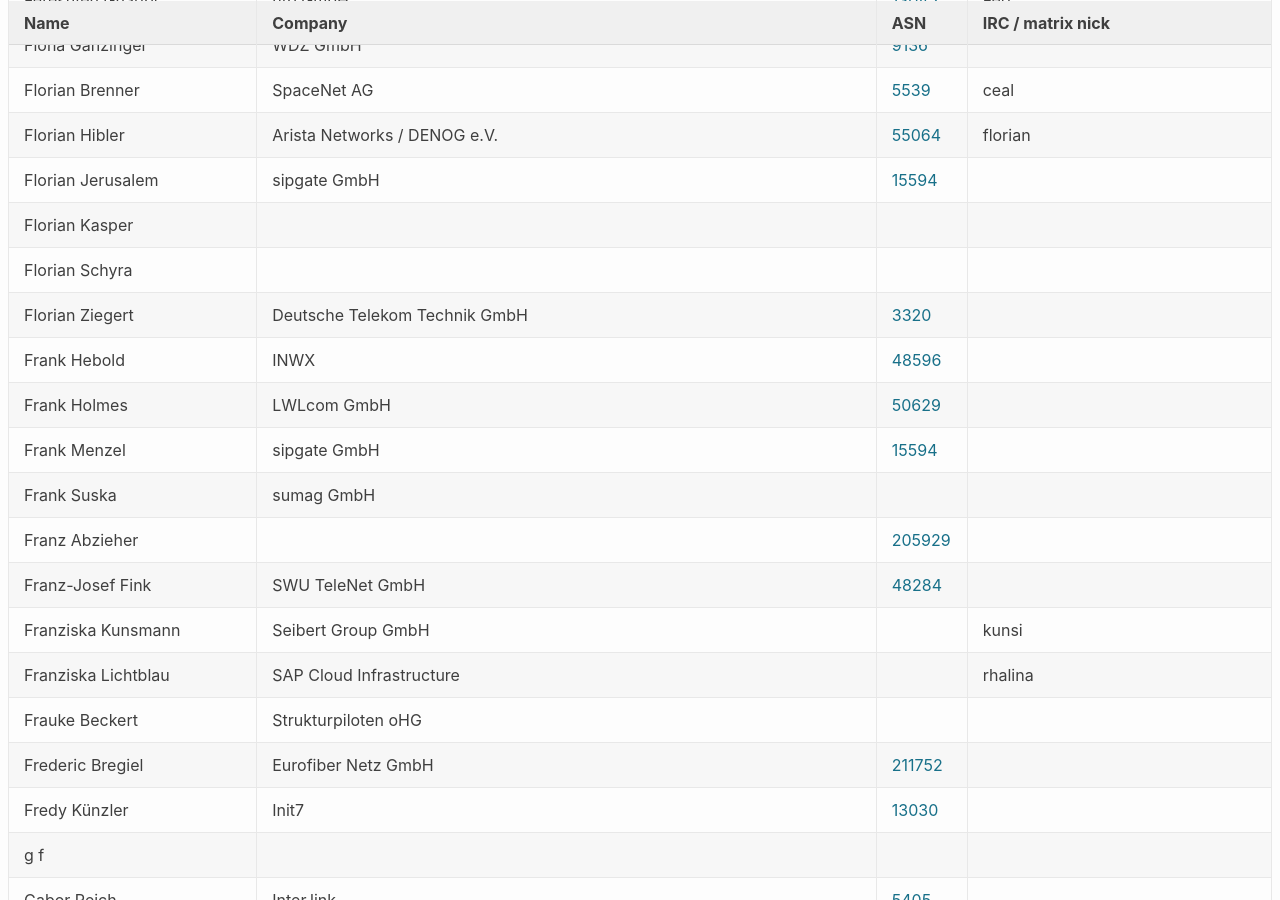
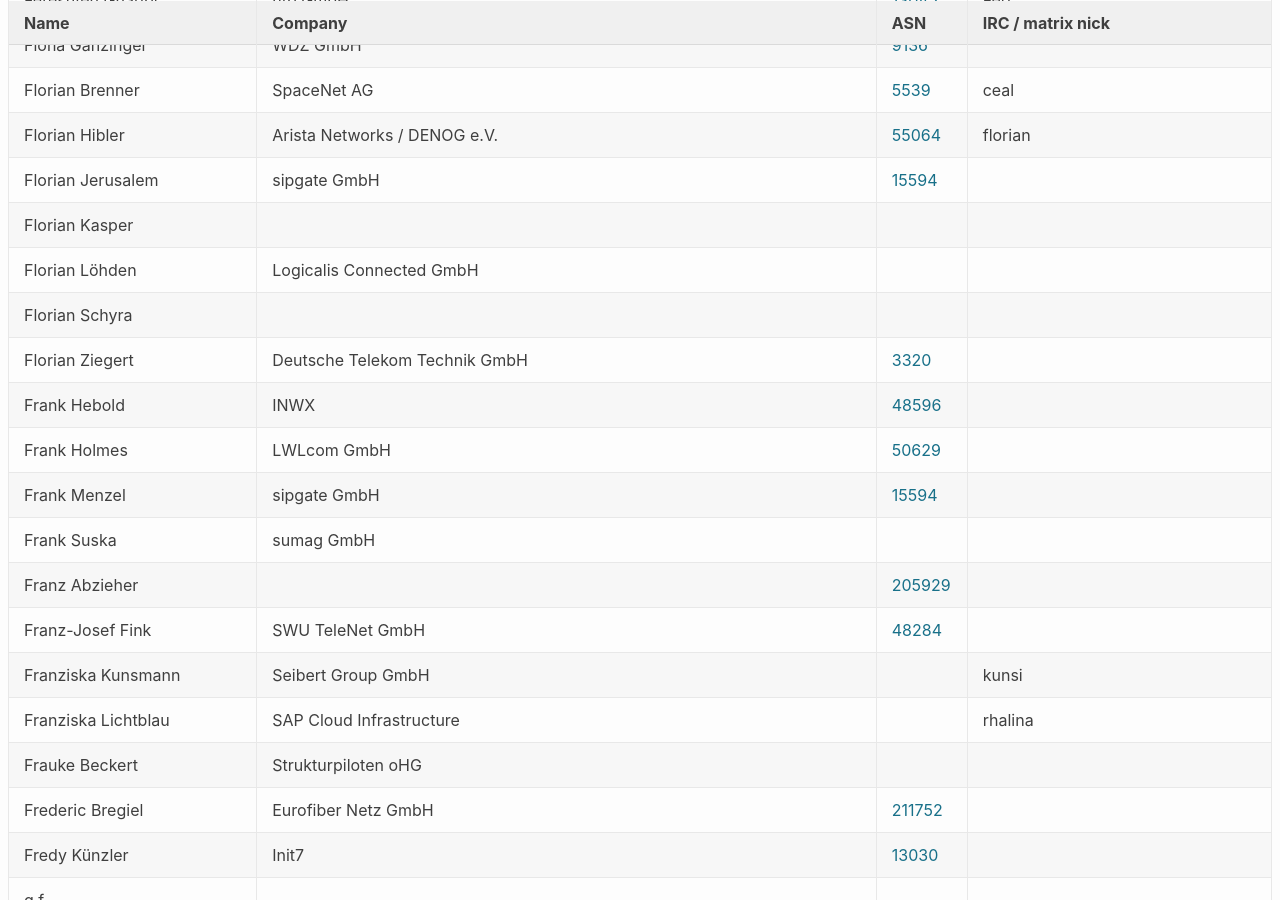
Before and after one commit to denog/pretix-attendeelist, a Jekyll site: the page built from denog17/index.markdown, in a window 1280 px wide and 900 px high, scrolled down 5803 px. Built offline with Jekyll 4.4.1, drawn with Linux system fonts in a browser that asks for light colours.

Commit message:
Latest data: Thu Oct  2 22:10:50 UTC 2025

```diff
--- a/_data/attendees_denog17_onsite.json
+++ b/_data/attendees_denog17_onsite.json
@@ -780,6 +780,12 @@
     "asn": null
   },
   {
+    "name": "Florian Löhden",
+    "company": "Logicalis Connected GmbH",
+    "irc": null,
+    "asn": null
+  },
+  {
     "name": "Florian Schyra",
     "company": null,
     "irc": null,
```
